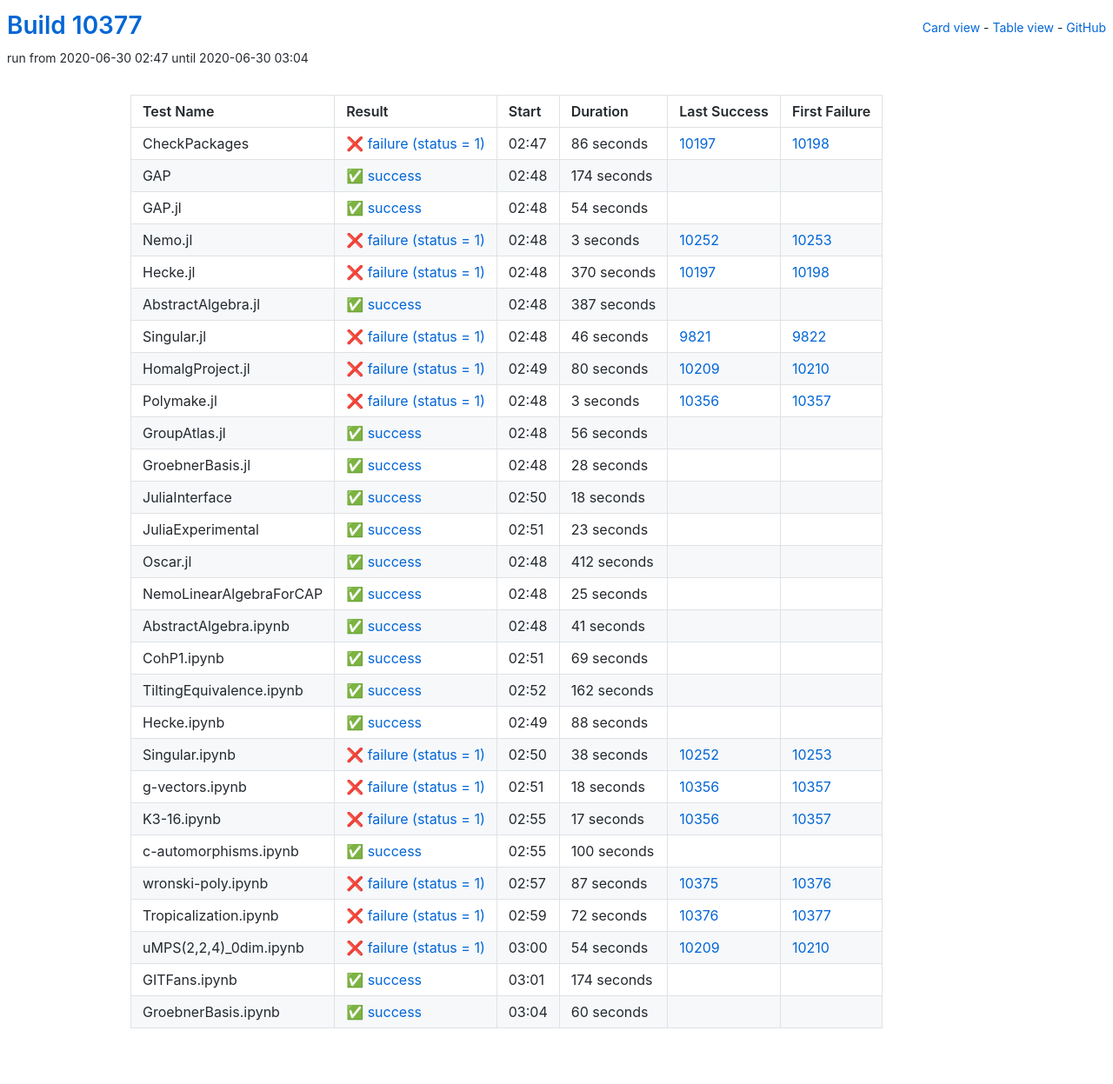
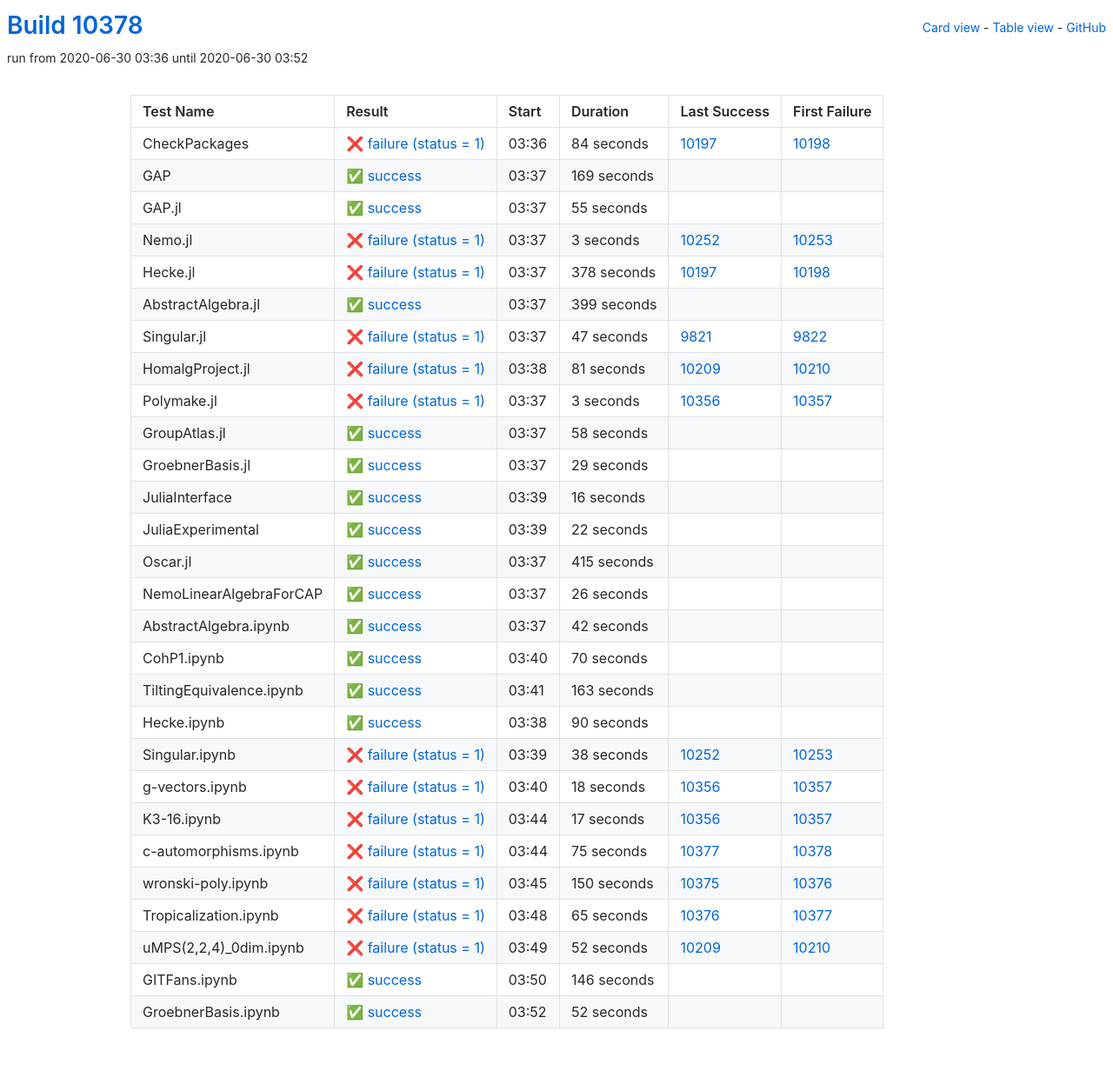
Before and after one commit to oscar-system/oscar-ci-status, a Jekyll site: the page built from table.html, in a window 1280 px wide. Shown: the whole page at 87% size. Built offline with Jekyll 4.4.1, drawn with Linux system fonts in a browser that asks for light colours.

Commit message:
Build #10378

```diff
--- a/_data/ci.yml
+++ b/_data/ci.yml
@@ -1,6 +1,6 @@
 ---
-build: 10377
-build_url: https://oscarci.mathematik.uni-kl.de/job/oscar/10377/
+build: 10378
+build_url: https://oscarci.mathematik.uni-kl.de/job/oscar/10378/
 job: oscar
 organization: oscar-system
 repo: oscar-ci-status
@@ -8,44 +8,44 @@
 tests:
 - name: CheckPackages
   id: checkpackages
-  log: https://oscarci.mathematik.uni-kl.de/job/oscar/10377/artifact/logs/build-10377/CheckPackages.log
-  start: 2020-06-30 02:47
+  log: https://oscarci.mathematik.uni-kl.de/job/oscar/10378/artifact/logs/build-10378/CheckPackages.log
+  start: 2020-06-30 03:36
   success: false
   exitcode: 1
   status: failure
-  duration: 86
+  duration: 84
   last_success: 10197
   last_success_url: https://oscarci.mathematik.uni-kl.de/job/oscar/10197/
   first_failure: 10198
   first_failure_url: https://oscarci.mathematik.uni-kl.de/job/oscar/10198/
 - name: GAP
   id: gap
-  log: https://oscarci.mathematik.uni-kl.de/job/oscar/10377/artifact/logs/build-10377/GAP.log
-  start: 2020-06-30 02:48
+  log: https://oscarci.mathematik.uni-kl.de/job/oscar/10378/artifact/logs/build-10378/GAP.log
+  start: 2020-06-30 03:37
   success: true
   exitcode: 0
   status: success
-  duration: 174
+  duration: 169
   last_success: false
   last_success_url:
   first_failure: false
   first_failure_url:
 - name: GAP.jl
   id: gap-jl
-  log: https://oscarci.mathematik.uni-kl.de/job/oscar/10377/artifact/logs/build-10377/GAP.jl.log
-  start: 2020-06-30 02:48
+  log: https://oscarci.mathematik.uni-kl.de/job/oscar/10378/artifact/logs/build-10378/GAP.jl.log
+  start: 2020-06-30 03:37
   success: true
   exitcode: 0
   status: success
-  duration: 54
+  duration: 55
   last_success: false
   last_success_url:
   first_failure: false
   first_failure_url:
 - name: Nemo.jl
   id: nemo-jl
-  log: https://oscarci.mathematik.uni-kl.de/job/oscar/10377/artifact/logs/build-10377/Nemo.jl.log
-  start: 2020-06-30 02:48
+  log: https://oscarci.mathematik.uni-kl.de/job/oscar/10378/artifact/logs/build-10378/Nemo.jl.log
+  start: 2020-06-30 03:37
   success: false
   exitcode: 1
   status: failure
@@ -56,56 +56,56 @@
   first_failure_url: https://oscarci.mathematik.uni-kl.de/job/oscar/10253/
 - name: Hecke.jl
   id: hecke-jl
-  log: https://oscarci.mathematik.uni-kl.de/job/oscar/10377/artifact/logs/build-10377/Hecke.jl.log
-  start: 2020-06-30 02:48
+  log: https://oscarci.mathematik.uni-kl.de/job/oscar/10378/artifact/logs/build-10378/Hecke.jl.log
+  start: 2020-06-30 03:37
   success: false
   exitcode: 1
   status: failure
-  duration: 370
+  duration: 378
   last_success: 10197
   last_success_url: https://oscarci.mathematik.uni-kl.de/job/oscar/10197/
   first_failure: 10198
   first_failure_url: https://oscarci.mathematik.uni-kl.de/job/oscar/10198/
 - name: AbstractAlgebra.jl
   id: abstractalgebra-jl
-  log: https://oscarci.mathematik.uni-kl.de/job/oscar/10377/artifact/logs/build-10377/AbstractAlgebra.jl.log
-  start: 2020-06-30 02:48
+  log: https://oscarci.mathematik.uni-kl.de/job/oscar/10378/artifact/logs/build-10378/AbstractAlgebra.jl.log
+  start: 2020-06-30 03:37
   success: true
   exitcode: 0
   status: success
-  duration: 387
+  duration: 399
   last_success: false
   last_success_url:
   first_failure: false
   first_failure_url:
 - name: Singular.jl
   id: singular-jl
-  log: https://oscarci.mathematik.uni-kl.de/job/oscar/10377/artifact/logs/build-10377/Singular.jl.log
-  start: 2020-06-30 02:48
+  log: https://oscarci.mathematik.uni-kl.de/job/oscar/10378/artifact/logs/build-10378/Singular.jl.log
+  start: 2020-06-30 03:37
   success: false
   exitcode: 1
   status: failure
-  duration: 46
+  duration: 47
   last_success: 9821
   last_success_url: https://oscarci.mathematik.uni-kl.de/job/oscar/9821/
   first_failure: 9822
   first_failure_url: https://oscarci.mathematik.uni-kl.de/job/oscar/9822/
 - name: HomalgProject.jl
   id: homalgproject-jl
-  log: https://oscarci.mathematik.uni-kl.de/job/oscar/10377/artifact/logs/build-10377/HomalgProject.jl.log
-  start: 2020-06-30 02:49
+  log: https://oscarci.mathematik.uni-kl.de/job/oscar/10378/artifact/logs/build-10378/HomalgProject.jl.log
+  start: 2020-06-30 03:38
   success: false
   exitcode: 1
   status: failure
-  duration: 80
+  duration: 81
   last_success: 10209
   last_success_url: https://oscarci.mathematik.uni-kl.de/job/oscar/10209/
   first_failure: 10210
   first_failure_url: https://oscarci.mathematik.uni-kl.de/job/oscar/10210/
 - name: Polymake.jl
   id: polymake-jl
-  log: https://oscarci.mathematik.uni-kl.de/job/oscar/10377/artifact/logs/build-10377/Polymake.jl.log
-  start: 2020-06-30 02:48
+  log: https://oscarci.mathematik.uni-kl.de/job/oscar/10378/artifact/logs/build-10378/Polymake.jl.log
+  start: 2020-06-30 03:37
   success: false
   exitcode: 1
   status: failure
@@ -116,128 +116,128 @@
   first_failure_url: https://oscarci.mathematik.uni-kl.de/job/oscar/10357/
 - name: GroupAtlas.jl
   id: groupatlas-jl
-  log: https://oscarci.mathematik.uni-kl.de/job/oscar/10377/artifact/logs/build-10377/GroupAtlas.jl.log
-  start: 2020-06-30 02:48
+  log: https://oscarci.mathematik.uni-kl.de/job/oscar/10378/artifact/logs/build-10378/GroupAtlas.jl.log
+  start: 2020-06-30 03:37
   success: true
   exitcode: 0
   status: success
-  duration: 56
+  duration: 58
   last_success: false
   last_success_url:
   first_failure: false
   first_failure_url:
 - name: GroebnerBasis.jl
   id: groebnerbasis-jl
-  log: https://oscarci.mathematik.uni-kl.de/job/oscar/10377/artifact/logs/build-10377/GroebnerBasis.jl.log
-  start: 2020-06-30 02:48
+  log: https://oscarci.mathematik.uni-kl.de/job/oscar/10378/artifact/logs/build-10378/GroebnerBasis.jl.log
+  start: 2020-06-30 03:37
   success: true
   exitcode: 0
   status: success
-  duration: 28
+  duration: 29
   last_success: false
   last_success_url:
   first_failure: false
   first_failure_url:
 - name: JuliaInterface
   id: juliainterface
-  log: https://oscarci.mathematik.uni-kl.de/job/oscar/10377/artifact/logs/build-10377/JuliaInterface.log
-  start: 2020-06-30 02:50
+  log: https://oscarci.mathematik.uni-kl.de/job/oscar/10378/artifact/logs/build-10378/JuliaInterface.log
+  start: 2020-06-30 03:39
   success: true
   exitcode: 0
   status: success
-  duration: 18
+  duration: 16
   last_success: false
   last_success_url:
   first_failure: false
   first_failure_url:
 - name: JuliaExperimental
   id: juliaexperimental
-  log: https://oscarci.mathematik.uni-kl.de/job/oscar/10377/artifact/logs/build-10377/JuliaExperimental.log
-  start: 2020-06-30 02:51
+  log: https://oscarci.mathematik.uni-kl.de/job/oscar/10378/artifact/logs/build-10378/JuliaExperimental.log
+  start: 2020-06-30 03:39
   success: true
   exitcode: 0
   status: success
-  duration: 23
+  duration: 22
   last_success: false
   last_success_url:
   first_failure: false
   first_failure_url:
 - name: Oscar.jl
   id: oscar-jl
-  log: https://oscarci.mathematik.uni-kl.de/job/oscar/10377/artifact/logs/build-10377/Oscar.jl.log
-  start: 2020-06-30 02:48
+  log: https://oscarci.mathematik.uni-kl.de/job/oscar/10378/artifact/logs/build-10378/Oscar.jl.log
+  start: 2020-06-30 03:37
   success: true
   exitcode: 0
   status: success
-  duration: 412
+  duration: 415
   last_success: false
   last_success_url:
   first_failure: false
   first_failure_url:
 - name: NemoLinearAlgebraForCAP
   id: nemolinearalgebraforcap
-  log: https://oscarci.mathematik.uni-kl.de/job/oscar/10377/artifact/logs/build-10377/NemoLinearAlgebraForCAP.log
-  start: 2020-06-30 02:48
+  log: https://oscarci.mathematik.uni-kl.de/job/oscar/10378/artifact/logs/build-10378/NemoLinearAlgebraForCAP.log
+  start: 2020-06-30 03:37
   success: true
   exitcode: 0
   status: success
-  duration: 25
+  duration: 26
   last_success: false
   last_success_url:
   first_failure: false
   first_failure_url:
 - name: AbstractAlgebra.ipynb
   id: abstractalgebra-ipynb
-  log: https://oscarci.mathematik.uni-kl.de/job/oscar/10377/artifact/logs/build-10377/AbstractAlgebra.ipynb.log
-  start: 2020-06-30 02:48
+  log: https://oscarci.mathematik.uni-kl.de/job/oscar/10378/artifact/logs/build-10378/AbstractAlgebra.ipynb.log
+  start: 2020-06-30 03:37
   success: true
   exitcode: 0
   status: success
-  duration: 41
+  duration: 42
   last_success: false
   last_success_url:
   first_failure: false
   first_failure_url:
 - name: CohP1.ipynb
   id: cohp1-ipynb
-  log: https://oscarci.mathematik.uni-kl.de/job/oscar/10377/artifact/logs/build-10377/CohP1.ipynb.log
-  start: 2020-06-30 02:51
+  log: https://oscarci.mathematik.uni-kl.de/job/oscar/10378/artifact/logs/build-10378/CohP1.ipynb.log
+  start: 2020-06-30 03:40
   success: true
   exitcode: 0
   status: success
-  duration: 69
+  duration: 70
   last_success: false
   last_success_url:
   first_failure: false
   first_failure_url:
 - name: TiltingEquivalence.ipynb
   id: tiltingequivalence-ipynb
-  log: https://oscarci.mathematik.uni-kl.de/job/oscar/10377/artifact/logs/build-10377/TiltingEquivalence.ipynb.log
-  start: 2020-06-30 02:52
+  log: https://oscarci.mathematik.uni-kl.de/job/oscar/10378/artifact/logs/build-10378/TiltingEquivalence.ipynb.log
+  start: 2020-06-30 03:41
   success: true
   exitcode: 0
   status: success
-  duration: 162
+  duration: 163
   last_success: false
   last_success_url:
   first_failure: false
   first_failure_url:
 - name: Hecke.ipynb
   id: hecke-ipynb
-  log: https://oscarci.mathematik.uni-kl.de/job/oscar/10377/artifact/logs/build-10377/Hecke.ipynb.log
-  start: 2020-06-30 02:49
+  log: https://oscarci.mathematik.uni-kl.de/job/oscar/10378/artifact/logs/build-10378/Hecke.ipynb.log
+  start: 2020-06-30 03:38
   success: true
   exitcode: 0
   status: success
-  duration: 88
+  duration: 90
   last_success: false
   last_success_url:
   first_failure: false
   first_failure_url:
 - name: Singular.ipynb
   id: singular-ipynb
-  log: https://oscarci.mathematik.uni-kl.de/job/oscar/10377/artifact/logs/build-10377/Singular.ipynb.log
-  start: 2020-06-30 02:50
+  log: https://oscarci.mathematik.uni-kl.de/job/oscar/10378/artifact/logs/build-10378/Singular.ipynb.log
+  start: 2020-06-30 03:39
   success: false
   exitcode: 1
   status: failure
@@ -248,8 +248,8 @@
   first_failure_url: https://oscarci.mathematik.uni-kl.de/job/oscar/10253/
 - name: g-vectors.ipynb
   id: g-vectors-ipynb
-  log: https://oscarci.mathematik.uni-kl.de/job/oscar/10377/artifact/logs/build-10377/g-vectors.ipynb.log
-  start: 2020-06-30 02:51
+  log: https://oscarci.mathematik.uni-kl.de/job/oscar/10378/artifact/logs/build-10378/g-vectors.ipynb.log
+  start: 2020-06-30 03:40
   success: false
   exitcode: 1
   status: failure
@@ -260,8 +260,8 @@
   first_failure_url: https://oscarci.mathematik.uni-kl.de/job/oscar/10357/
 - name: K3-16.ipynb
   id: k3-16-ipynb
-  log: https://oscarci.mathematik.uni-kl.de/job/oscar/10377/artifact/logs/build-10377/K3-16.ipynb.log
-  start: 2020-06-30 02:55
+  log: https://oscarci.mathematik.uni-kl.de/job/oscar/10378/artifact/logs/build-10378/K3-16.ipynb.log
+  start: 2020-06-30 03:44
   success: false
   exitcode: 1
   status: failure
@@ -272,72 +272,72 @@
   first_failure_url: https://oscarci.mathematik.uni-kl.de/job/oscar/10357/
 - name: c-automorphisms.ipynb
   id: c-automorphisms-ipynb
-  log: https://oscarci.mathematik.uni-kl.de/job/oscar/10377/artifact/logs/build-10377/c-automorphisms.ipynb.log
-  start: 2020-06-30 02:55
-  success: true
-  exitcode: 0
-  status: success
-  duration: 100
-  last_success: false
-  last_success_url:
-  first_failure: false
-  first_failure_url:
-- name: wronski-poly.ipynb
-  id: wronski-poly-ipynb
-  log: https://oscarci.mathematik.uni-kl.de/job/oscar/10377/artifact/logs/build-10377/wronski-poly.ipynb.log
-  start: 2020-06-30 02:57
+  log: https://oscarci.mathematik.uni-kl.de/job/oscar/10378/artifact/logs/build-10378/c-automorphisms.ipynb.log
+  start: 2020-06-30 03:44
   success: false
   exitcode: 1
   status: failure
-  duration: 87
+  duration: 75
+  last_success: 10377
+  last_success_url: https://oscarci.mathematik.uni-kl.de/job/oscar/10377/
+  first_failure: 10378
+  first_failure_url: https://oscarci.mathematik.uni-kl.de/job/oscar/10378/
+- name: wronski-poly.ipynb
+  id: wronski-poly-ipynb
+  log: https://oscarci.mathematik.uni-kl.de/job/oscar/10378/artifact/logs/build-10378/wronski-poly.ipynb.log
+  start: 2020-06-30 03:45
+  success: false
+  exitcode: 1
+  status: failure
+  duration: 150
   last_success: 10375
   last_success_url: https://oscarci.mathematik.uni-kl.de/job/oscar/10375/
   first_failure: 10376
   first_failure_url: https://oscarci.mathematik.uni-kl.de/job/oscar/10376/
 - name: Tropicalization.ipynb
   id: tropicalization-ipynb
-  log: https://oscarci.mathematik.uni-kl.de/job/oscar/10377/artifact/logs/build-10377/Tropicalization.ipynb.log
-  start: 2020-06-30 02:59
+  log: https://oscarci.mathematik.uni-kl.de/job/oscar/10378/artifact/logs/build-10378/Tropicalization.ipynb.log
+  start: 2020-06-30 03:48
   success: false
   exitcode: 1
   status: failure
-  duration: 72
+  duration: 65
   last_success: 10376
   last_success_url: https://oscarci.mathematik.uni-kl.de/job/oscar/10376/
   first_failure: 10377
   first_failure_url: https://oscarci.mathematik.uni-kl.de/job/oscar/10377/
 - name: uMPS(2,2,4)_0dim.ipynb
   id: umps-2-2-4-0dim-ipynb
-  log: https://oscarci.mathematik.uni-kl.de/job/oscar/10377/artifact/logs/build-10377/uMPS-2-2-4-_0dim.ipynb.log
-  start: 2020-06-30 03:00
+  log: https://oscarci.mathematik.uni-kl.de/job/oscar/10378/artifact/logs/build-10378/uMPS-2-2-4-_0dim.ipynb.log
+  start: 2020-06-30 03:49
   success: false
   exitcode: 1
   status: failure
-  duration: 54
+  duration: 52
   last_success: 10209
   last_success_url: https://oscarci.mathematik.uni-kl.de/job/oscar/10209/
   first_failure: 10210
   first_failure_url: https://oscarci.mathematik.uni-kl.de/job/oscar/10210/
 - name: GITFans.ipynb
   id: gitfans-ipynb
-  log: https://oscarci.mathematik.uni-kl.de/job/oscar/10377/artifact/logs/build-10377/GITFans.ipynb.log
-  start: 2020-06-30 03:01
+  log: https://oscarci.mathematik.uni-kl.de/job/oscar/10378/artifact/logs/build-10378/GITFans.ipynb.log
+  start: 2020-06-30 03:50
   success: true
   exitcode: 0
   status: success
-  duration: 174
+  duration: 146
   last_success: false
   last_success_url:
   first_failure: false
   first_failure_url:
 - name: GroebnerBasis.ipynb
   id: groebnerbasis-ipynb
-  log: https://oscarci.mathematik.uni-kl.de/job/oscar/10377/artifact/logs/build-10377/GroebnerBasis.ipynb.log
-  start: 2020-06-30 03:04
+  log: https://oscarci.mathematik.uni-kl.de/job/oscar/10378/artifact/logs/build-10378/GroebnerBasis.ipynb.log
+  start: 2020-06-30 03:52
   success: true
   exitcode: 0
   status: success
-  duration: 60
+  duration: 52
   last_success: false
   last_success_url:
   first_failure: false
```
Also changed, not shown: README.md.
